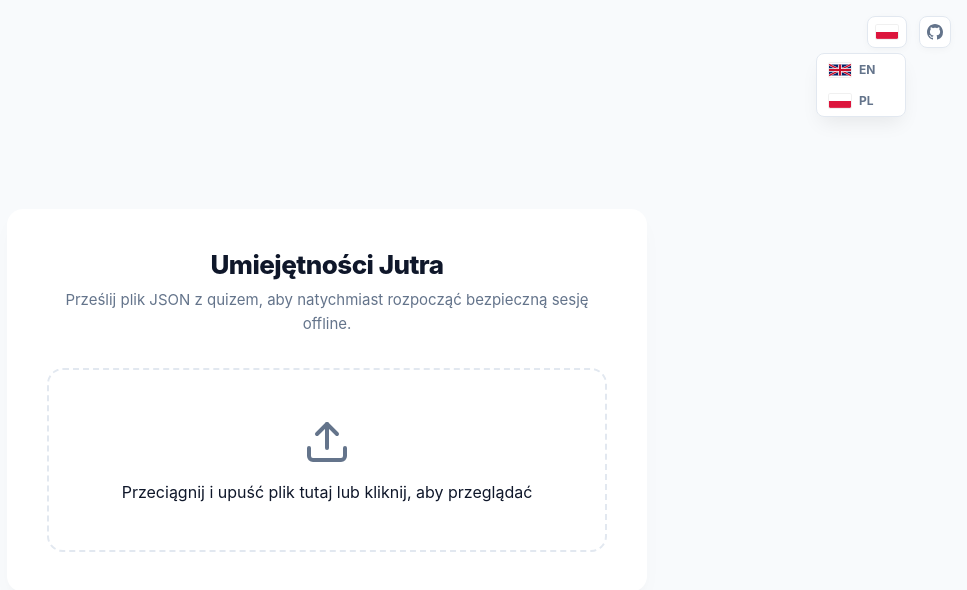
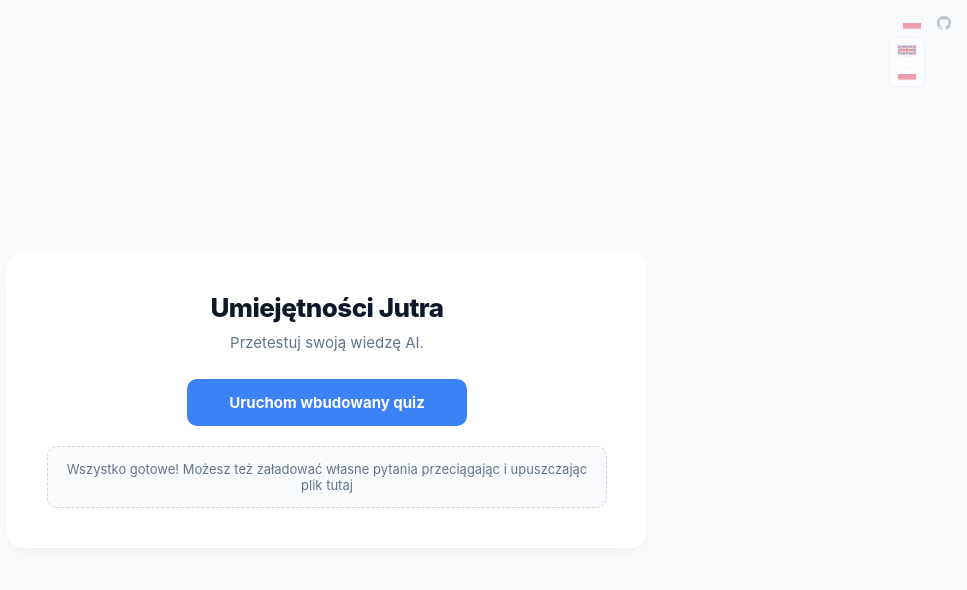
Before and after one commit to unamatasanatarai/umiejetnosci-jutra-quiz, a plain HTML site: page index.html in a window 1280 px wide. Both pictures are taken after a click on the button "Select Language". Shown: the whole page, without its empty margins (313-1280 px from the left). Drawn offline with Linux system fonts and the light colour scheme.

Commit message:
feat: add preloaded quiz functionality
- Implement automatic preloading of a default quiz file on application startup.
- Add a "Launch Preloaded Quiz" button to the idle screen.
- Refactor the UI to use a compact dropzone layout.
- Update localization strings for improved clarity and consistency.
- Streamline floating control styles and layout in the CSS.

```diff
--- a/app.js
+++ b/app.js
@@ -14,7 +14,8 @@
         SEC_PER_QUESTION: 72,
         ALLOWED_CHOICES: ['a', 'b', 'c', 'd'],
         PASS_THRESHOLD_PCT: 80,
-        DEFAULT_LANGUAGE: "pl" // Set active default target dictionary
+        DEFAULT_LANGUAGE: "pl", // Set active default target dictionary
+        PRELOADED_FILE: "quiz.json"
     };
 
     // ==========================================
@@ -30,39 +31,39 @@
             },
             idle: {
                 title: "Umiejętności Jutra",
-                subtitle: "Upload a quiz JSON file to instantly start your secure, offline assessment session.",
-                dropzone: "Drag and drop your quiz file here or click to browse"
+                subtitle: "Test your AI knowlege",
+                launchBtn: "Launch Preloaded Quiz",
+                dropzone: "You are ready to go, or you can load your own questions by dragging and dropping here"
             },
             ready: {
                 title: "Quiz Structure Approved",
-                subtitle: "You may start.",
+                subtitle: "Questions loaded, and ready to go!",
                 allocated: "Allocated Questions",
                 budget: "Total Time",
                 cancel: "Cancel"
             },
             summary: {
-                title: "Completed.",
                 correctAnswers: "Correct Answers",
-                timeElapsed: "Elapsed",
+                timeElapsed: "Time Elapsed",
                 passedBadge: "Passed",
                 failedBadge: "Not quite",
-                passedMsg: "Outstanding performance! You are ready!",
-                failedMsg: "Review session recommended. Minimum passing target is set to a strict 80%.",
+                passedMsg: "Outstanding performance!",
+                failedMsg: "Review session recommended. Minimum passing target is 80%.",
                 reviewBtn: "Review Incorrect Answers",
                 noErrorsBtn: "No Errors to Review",
                 restartBtn: "Restart",
                 ratio: "{correct} / {total}"
             },
             review: {
-                title: "Needs learning",
+                title: "Review Mode",
                 progress: "Question {current} of {total}",
-                empty: "Perfect score achieved! You are ready!. 🎉",
+                empty: "Perfect score! 🎉",
                 prev: "Previous",
                 next: "Next",
                 exit: "Exit Review"
             },
             errors: {
-                invalidFile: "Oops — I can't seem to load this 😅"
+                invalidFile: "Oops — I can't read this file 😅"
             }
         },
         pl: {
@@ -74,39 +75,39 @@
             },
             idle: {
                 title: "Umiejętności Jutra",
-                subtitle: "Prześlij plik JSON z quizem, aby natychmiast rozpocząć bezpieczną sesję offline.",
-                dropzone: "Przeciągnij i upuść plik tutaj lub kliknij, aby przeglądać"
+                subtitle: "Przetestuj swoją wiedzę AI.",
+                launchBtn: "Uruchom wbudowany quiz",
+                dropzone: "Wszystko gotowe! Możesz też załadować własne pytania przeciągając i upuszczając plik tutaj"
             },
             ready: {
-                title: "Quiz gotowy",
-                subtitle: "Możesz zaczynać",
-                allocated: "Liczba pytań",
-                budget: "Czas",
+                title: "Struktura Quizu Zatwierdzona",
+                subtitle: "Pytania wgrane, gotowe, możesz ruszać.",
+                allocated: "Przydzielone Pytania",
+                budget: "Całkowity Czas",
                 cancel: "Anuluj"
             },
             summary: {
-                title: "Koniec!",
                 correctAnswers: "Poprawne Odpowiedzi",
-                timeElapsed: "Czas Trwania",
+                timeElapsed: "Czas",
                 passedBadge: "Zaliczony",
                 failedBadge: "Niecałkiem",
-                passedMsg: "Doskonały wynik! Zaliczone!",
-                failedMsg: "Próg zdawalności to 80%.",
+                passedMsg: "Doskonały wynik!",
+                failedMsg: "Próg zdawalności to 80%",
                 reviewBtn: "Przejrzyj Błędne Odpowiedzi",
                 noErrorsBtn: "Brak Błędów do Przejrzenia",
                 restartBtn: "Uruchom Ponownie",
                 ratio: "{correct} z {total}"
             },
             review: {
-                title: "Do nauki...",
-                progress: "Pytanie {current} z {total}",
-                empty: "Idealny wynik osiągnięty! Brak błędów! 🎉",
+                title: "Przegląd",
+                progress: "Pytnaie {current} z {total}",
+                empty: "Idealny wynik! 🎉",
                 prev: "Poprzednie",
                 next: "Następne",
-                exit: "Wyjdź"
+                exit: "Wyjdź z Przeglądu"
             },
             errors: {
-                invalidFile: "Ups — coś nie umiem tego pliku odczytać 😅"
+                invalidFile: "Ups — nie umiem odczytać tego pliku 😅"
             }
         }
     };
@@ -180,7 +181,8 @@
         finishedAt: null,
         reviewIndex: 0,
         reviewQuestions: [],
-        fileErrorFlag: false
+        fileErrorFlag: false,
+        preloadedQuestions: null
     };
 
     // ==========================================
@@ -303,6 +305,14 @@
             frag.getElementById("lbl-idle-subtitle").textContent = i18n.t("idle.subtitle");
             frag.getElementById("lbl-idle-dropzone").textContent = i18n.t("idle.dropzone");
 
+            const launchBtn = frag.getElementById("btn-launch-preloaded");
+            launchBtn.textContent = i18n.t("idle.launchBtn");
+            if (!state.preloadedQuestions) {
+                launchBtn.disabled = true;
+            } else {
+                launchBtn.addEventListener("click", () => eventBus.emit("LAUNCH_PRELOADED"));
+            }
+
             const banner = frag.getElementById("error-banner");
             const errorMsg = frag.getElementById("error-message");
             if (state.fileErrorFlag) {
@@ -406,7 +416,6 @@
 
         renderSummary(state) {
             const frag = this.cloneTemplate("tpl-summary");
-            frag.getElementById("lbl-summary-title").textContent = i18n.t("summary.title");
             frag.getElementById("lbl-summary-correct").textContent = i18n.t("summary.correctAnswers");
             frag.getElementById("lbl-summary-duration").textContent = i18n.t("summary.timeElapsed");
 
@@ -449,6 +458,10 @@
             rstBtn.addEventListener("click", () => eventBus.emit("RESTART_SESSION"));
 
             this.root.appendChild(frag);
+        },
+
+        renderOriginalReview(state) {
+            // Deprecated structural reference backup node
         },
 
         renderReview(state) {
@@ -509,7 +522,6 @@
     // ==========================================
     // 9. STATE MACHINE CONTROLLER INTERCEPTORS
     // ==========================================
-
     const sessionController = {
         init() {
             i18n.load(CONFIG.DEFAULT_LANGUAGE);
@@ -517,11 +529,13 @@
             this.bindEvents();
             this.bindKeys();
             this.bindFloatingControls();
+            this.preloadDefaultFile();
             this.route("idle");
         },
 
         bindEvents() {
             eventBus.on("FILE_SELECTED", (f) => this.processFile(f));
+            eventBus.on("LAUNCH_PRELOADED", () => this.launchPreloaded());
             eventBus.on("START_QUIZ", () => this.startQuiz());
             eventBus.on("ANSWER_SELECTED", (c) => this.selectAnswer(c));
             eventBus.on("NEXT_QUESTION", () => this.nextQuestion());
@@ -595,6 +609,34 @@
                 dropdownBtn.textContent = "";
                 dropdownBtn.appendChild(svgClone);
             }
+        },
+
+        preloadDefaultFile() {
+            fetch(CONFIG.PRELOADED_FILE)
+                .then(response => {
+                    if (!response.ok) throw new Error("Network configuration file load fault.");
+                    return response.json();
+                })
+                .then(parsed => {
+                    validator.validateSchema(parsed);
+                    STATE.preloadedQuestions = parsed;
+                    if (STATE.phase === "idle") {
+                        renderEngine.render(STATE);
+                    }
+                })
+                .catch(err => {
+                    console.warn("Failed to automatically preload quiz.json asset file.", err);
+                });
+        },
+
+        launchPreloaded() {
+            if (!STATE.preloadedQuestions) return;
+            STATE.fileErrorFlag = false;
+            STATE.allQuestions = STATE.preloadedQuestions;
+            STATE.selectedQuestions = questionManager.processAndNormalize(STATE.preloadedQuestions);
+            STATE.currentQuestionIndex = 0;
+            STATE.pausedRemainingMs = STATE.selectedQuestions.length * CONFIG.SEC_PER_QUESTION * 1000;
+            this.route("ready");
         },
 
         route(phase) { STATE.phase = phase; renderEngine.render(STATE); },
@@ -671,7 +713,8 @@
 
         resetSession() {
             timerManager.stop();
-            STATE = { phase: "idle", allQuestions: [], selectedQuestions: [], currentQuestionIndex: 0, pausedRemainingMs: 0, endTimestamp: 0, timerInterval: null, startedAt: null, finishedAt: null, reviewIndex: 0, reviewQuestions: [], fileErrorFlag: false };
+            const storedPreload = STATE.preloadedQuestions;
+            STATE = { phase: "idle", allQuestions: [], selectedQuestions: [], currentQuestionIndex: 0, pausedRemainingMs: 0, endTimestamp: 0, timerInterval: null, startedAt: null, finishedAt: null, reviewIndex: 0, reviewQuestions: [], fileErrorFlag: false, preloadedQuestions: storedPreload };
             this.route("idle");
         }
     };
--- a/index.html
+++ b/index.html
@@ -30,14 +30,12 @@
                         <path d="M30 0v30M0 15h60" stroke="#fff" stroke-width="10"/>
                         <path d="M30 0v30M0 15h60" stroke="#c8102e" stroke-width="6"/>
                     </svg>
-                    <span>EN</span>
                 </button>
                 <button data-lang-target="pl" title="Polski">
                     <svg class="flag-icon" xmlns="http://www.w3.org/2000/svg" viewBox="0 0 16 10">
                         <rect width="16" height="10" fill="#fff"/>
                         <rect width="16" height="5" y="5" fill="#dc143c"/>
                     </svg>
-                    <span>PL</span>
                 </button>
             </div>
         </div>
@@ -48,6 +46,7 @@
             </svg>
         </a>
     </div>
+
     <div id="app-root"></div>
 
     <template id="tpl-idle">
@@ -55,9 +54,12 @@
             <h1 id="lbl-idle-title" class="title"></h1>
             <p id="lbl-idle-subtitle" class="subtitle"></p>
 
-            <div id="drop-zone" class="drop-zone">
-                <svg class="icon-upload" xmlns="http://www.w3.org/2000/svg" width="48" height="48" viewBox="0 0 24 24" fill="none" stroke="currentColor" stroke-width="2" stroke-linecap="round" stroke-linejoin="round"><path d="M21 15v4a2 2 0 0 1-2 2H5a2 2 0 0 1-2-2v-4"></path><polyline points="17 8 12 3 7 8"></polyline><line x1="12" y1="3" x2="12" y2="15"></line></svg>
-                <p id="lbl-idle-dropzone"></p>
+            <div class="launch-strip">
+                <button id="btn-launch-preloaded" class="btn btn-primary"></button>
+            </div>
+
+            <div id="drop-zone" class="drop-zone-compact">
+                <span id="lbl-idle-dropzone"></span>
                 <input type="file" id="file-input" accept=".json" class="file-input">
             </div>
 
@@ -123,7 +125,6 @@
 
     <template id="tpl-summary">
         <div class="card summary-container">
-            <h1 id="lbl-summary-title" class="title"></h1>
 
             <div id="summary-score-hero" class="score-hero">
                 <div class="score-ring">
--- a/styles.css
+++ b/styles.css
@@ -76,34 +76,43 @@ body {
 .subtitle {
     font-size: 15px;
     color: var(--color-text-muted);
-    margin-bottom: 32px;
+    margin-bottom: 24px;
     text-align: center;
     line-height: 1.6;
 }
 
-/* Localized Ingestion Drag Target System */
-.drop-zone {
-    border: 2px dashed #e2e8f0;
-    border-radius: var(--border-radius);
-    padding: 48px 24px;
+/* Modern Compact Dropzone/Launch Layout */
+.launch-strip {
     display: flex;
-    flex-direction: column;
+    justify-content: center;
+    margin-bottom: 20px;
+}
+
+.launch-strip .btn {
+    width: 100%;
+    max-width: 280px;
+}
+
+.drop-zone-compact {
+    border: 1px dashed #cbd5e1;
+    border-radius: 10px;
+    padding: 14px;
+    display: flex;
     align-items: center;
     justify-content: center;
     cursor: pointer;
     transition: background-color var(--transition-speed), border-color var(--transition-speed);
     text-align: center;
     position: relative;
+    font-size: 13px;
+    color: var(--color-text-muted);
+    background-color: #f8fafc;
 }
 
-.drop-zone.dragover {
+.drop-zone-compact.dragover {
     background-color: #eff6ff;
     border-color: var(--color-primary);
-}
-
-.icon-upload {
-    color: var(--color-text-muted);
-    margin-bottom: 16px;
+    color: var(--color-primary);
 }
 
 .file-input {
@@ -494,6 +503,111 @@ body {
     color: var(--color-text-muted);
 }
 
+/* Highly Unobtrusive Floating Header Controls */
+.floating-controls-container {
+    position: fixed;
+    top: 12px;
+    right: 12px;
+    display: flex;
+    align-items: center;
+    gap: 8px;
+    z-index: 9999;
+    user-select: none;
+    opacity: 0.4;
+    transition: opacity var(--transition-speed);
+}
+
+.floating-controls-container:hover {
+    opacity: 1.0;
+}
+
+.lang-dropdown,
+.github-float-link {
+    background: none;
+    border: none;
+    border-radius: 4px;
+    transition: background-color var(--transition-speed);
+}
+
+.lang-dropdown:hover,
+.github-float-link:hover {
+    background-color: rgba(15, 23, 42, 0.05);
+}
+
+.lang-dropdown {
+    position: relative;
+    display: inline-block;
+}
+
+.lang-dropbtn {
+    background: none;
+    border: none;
+    padding: 4px;
+    cursor: pointer;
+    display: flex;
+    align-items: center;
+    justify-content: center;
+}
+
+.lang-dropdown-content {
+    display: none;
+    position: absolute;
+    top: calc(100% + 4px);
+    right: 0;
+    background-color: var(--color-surface);
+    border: 1px solid #e2e8f0;
+    border-radius: 6px;
+    box-shadow: 0 4px 12px rgba(0, 0, 0, 0.05);
+    overflow: hidden;
+}
+
+.lang-dropdown.open .lang-dropdown-content {
+    display: block;
+}
+
+.lang-dropdown-content button {
+    background: none;
+    border: none;
+    padding: 6px 8px;
+    cursor: pointer;
+    display: flex;
+    align-items: center;
+    justify-content: center;
+    transition: background-color var(--transition-speed);
+    width: 100%;
+}
+
+.lang-dropdown-content button:hover {
+    background-color: #f1f5f9;
+}
+
+.flag-icon {
+    width: 18px;
+    height: 12px;
+    object-fit: cover;
+    border-radius: 1px;
+    box-shadow: 0 0 0 1px rgba(0, 0, 0, 0.08);
+    display: block;
+}
+
+.github-float-link {
+    display: flex;
+    align-items: center;
+    justify-content: center;
+    padding: 4px;
+    color: var(--color-text-muted);
+    text-decoration: none;
+}
+
+.github-float-link:hover {
+    color: var(--color-text-main);
+}
+
+.github-icon {
+    width: 14px;
+    height: 14px;
+}
+
 /* Visibility Control Flags */
 .hidden {
     display: none !important;
@@ -532,115 +646,3 @@ body {
         grid-template-columns: 1fr 1fr;
     }
 }
-
-
-.floating-controls-container {
-    position: fixed;
-    top: 16px;
-    right: 16px;
-    display: flex;
-    align-items: center;
-    gap: 12px;
-    z-index: 9999;
-    user-select: none;
-}
-
-/* Base Floating Element Parameters */
-.lang-dropdown,
-.github-float-link {
-    background-color: var(--color-surface);
-    border: 1px solid #e2e8f0;
-    border-radius: 8px;
-    box-shadow: 0 2px 8px -1px rgba(0, 0, 0, 0.04);
-    transition: border-color var(--transition-speed), box-shadow var(--transition-speed), transform var(--transition-speed);
-}
-
-.lang-dropdown:hover,
-.github-float-link:hover {
-    border-color: #cbd5e1;
-    box-shadow: 0 4px 12px -2px rgba(0, 0, 0, 0.06);
-    transform: translateY(-1px);
-}
-
-/* Language Selection Triggers */
-.lang-dropdown {
-    position: relative;
-    display: inline-block;
-}
-
-.lang-dropbtn {
-    background: none;
-    border: none;
-    padding: 8px;
-    cursor: pointer;
-    display: flex;
-    align-items: center;
-    justify-content: center;
-    border-radius: 8px;
-}
-
-.lang-dropdown-content {
-    display: none;
-    position: absolute;
-    top: calc(100% + 6px);
-    right: 0;
-    background-color: var(--color-surface);
-    min-width: 90px;
-    border: 1px solid #e2e8f0;
-    border-radius: 8px;
-    box-shadow: 0 10px 20px -5px rgba(0, 0, 0, 0.08);
-    overflow: hidden;
-}
-
-.lang-dropdown.open .lang-dropdown-content {
-    display: block;
-}
-
-.lang-dropdown-content button {
-    background: none;
-    border: none;
-    width: 100%;
-    padding: 8px 12px;
-    cursor: pointer;
-    display: flex;
-    align-items: center;
-    gap: 8px;
-    font-family: var(--font-stack);
-    font-size: 12px;
-    font-weight: 700;
-    color: var(--color-text-muted);
-    transition: background-color var(--transition-speed), color var(--transition-speed);
-}
-
-.lang-dropdown-content button:hover {
-    background-color: #f8fafc;
-    color: var(--color-text-main);
-}
-
-/* Scalable Flag & Link Icons Design */
-.flag-icon {
-    width: 22px;
-    height: 14px;
-    object-fit: cover;
-    border-radius: 1.5px;
-    box-shadow: 0 0 0 1px rgba(0, 0, 0, 0.06);
-    flex-shrink: 0;
-}
-
-.github-float-link {
-    display: flex;
-    align-items: center;
-    justify-content: center;
-    padding: 7px;
-    color: #64748b;
-    text-decoration: none;
-}
-
-.github-float-link:hover {
-    color: #0f172a;
-}
-
-.github-icon {
-    width: 16px;
-    height: 16px;
-}
```
